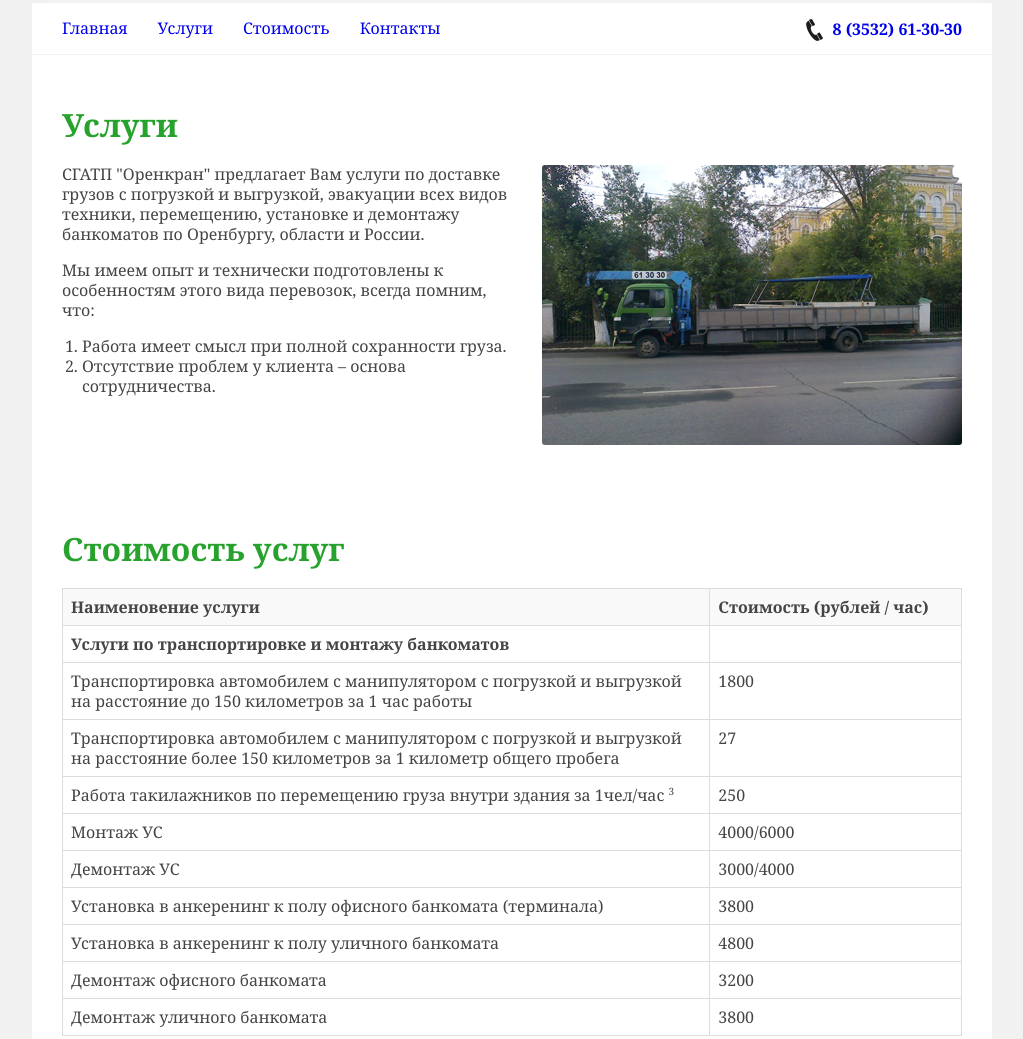
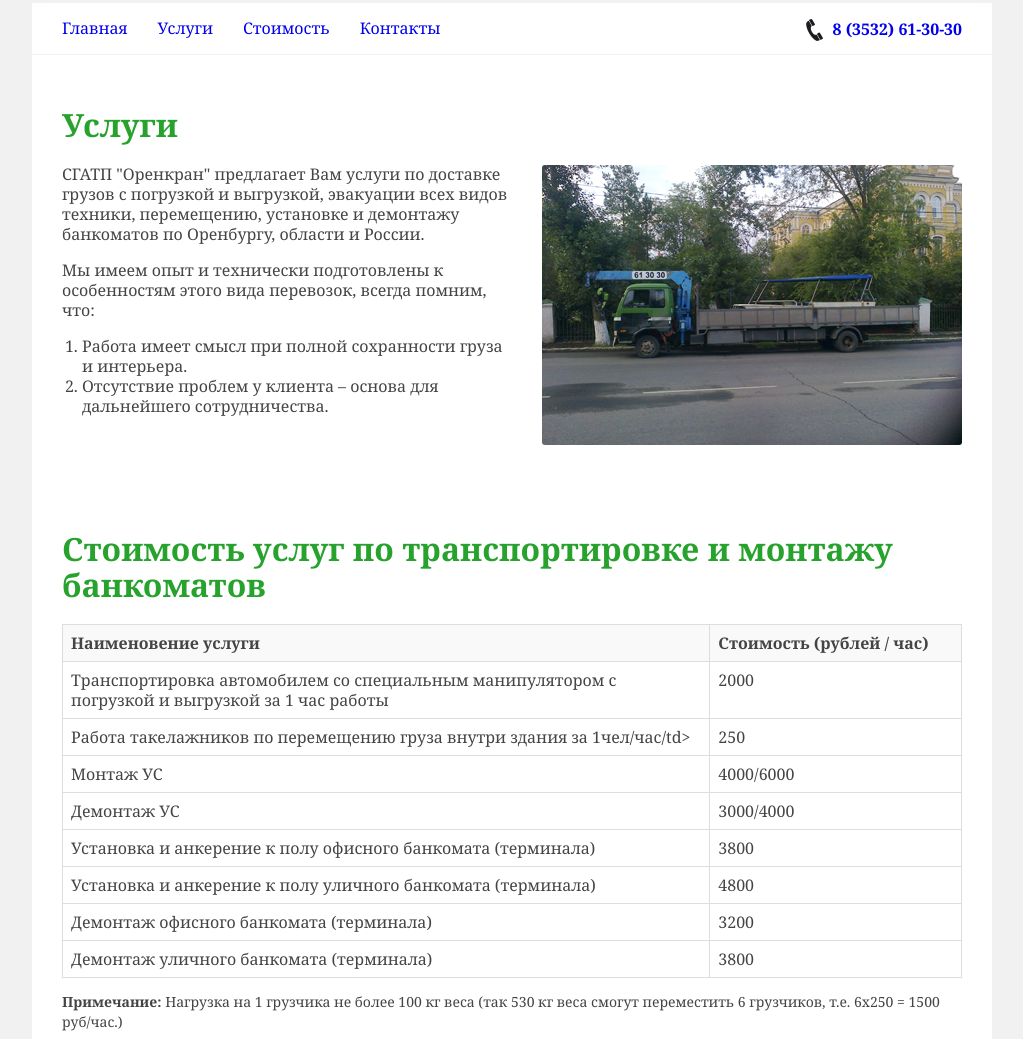
Before and after one commit to mgarmash/orenkran, a plain HTML site: page index.html in a window 1280 px wide. Shown: the part 179-1218 px from the top of the page, without its empty margins (128-1151 px from the left). Drawn offline with Linux system fonts and the light colour scheme.

Commit message:
добавлены изменения

```diff
--- a/index.html
+++ b/index.html
@@ -35,8 +35,8 @@
             <p>СГАТП "Оренкран" предлагает Вам услуги по доставке грузов с погрузкой и выгрузкой, эвакуации всех видов техники, перемещению, установке и демонтажу банкоматов по Оренбургу, области и России.</p>
             <p>Мы имеем опыт и технически подготовлены к особенностям этого вида перевозок, всегда помним, что:
             <ol>
-                <li>Работа имеет смысл при полной сохранности груза.</li>
-                <li>Отсутствие проблем у клиента – основа сотрудничества.</li>
+                <li>Работа имеет смысл при полной сохранности груза и интерьера.</li>
+                <li>Отсутствие проблем у клиента – основа для дальнейшего сотрудничества.</li>
             </ol>
             </p>
         </div>
@@ -46,7 +46,7 @@
     </div>
 
     <div class="row prices">
-        <h1><a name="prices"></a>Стоимость услуг</h1>
+        <h1><a name="prices"></a>Стоимость услуг по транспортировке и монтажу банкоматов</h1>
         <table>
             <thead class="title">
             <tr>
@@ -56,25 +56,14 @@
             </thead>
 
             <tbody>
-
             <tr>
-                <td class="title">Услуги по транспортировке и монтажу банкоматов</td>
-                <td></td>
+                <td>Транспортировка автомобилем со специальным манипулятором с погрузкой и выгрузкой
+                    за 1 час работы
+                </td>
+                <td>2000</td>
             </tr>
             <tr>
-                <td>Транспортировка автомобилем с манипулятором с погрузкой и выгрузкой на расстояние до 150 километров
-                    за 1 час работы
-                </td>
-                <td>1800</td>
-            </tr>
-            <tr>
-                <td>Транспортировка автомобилем с манипулятором с погрузкой и выгрузкой на расстояние более 150
-                    километров за 1 километр общего пробега
-                </td>
-                <td>27</td>
-            </tr>
-            <tr>
-                <td>Работа такилажников по перемещению груза внутри здания за 1чел/час <sup>3</sup></td>
+                <td>Работа такелажников по перемещению груза внутри здания за 1чел/час/td>
                 <td>250</td>
             </tr>
             <tr>
@@ -86,19 +75,19 @@
                 <td>3000/4000</td>
             </tr>
             <tr>
-                <td>Установка в анкеренинг к полу офисного банкомата (терминала)</td>
+                <td>Установка и анкерение к полу офисного банкомата (терминала)</td>
                 <td>3800</td>
             </tr>
             <tr>
-                <td>Установка в анкеренинг к полу уличного банкомата</td>
+                <td>Установка и анкерение к полу уличного банкомата (терминала)</td>
                 <td>4800</td>
             </tr>
             <tr>
-                <td>Демонтаж офисного банкомата</td>
+                <td>Демонтаж офисного банкомата (терминала)</td>
                 <td>3200</td>
             </tr>
             <tr>
-                <td>Демонтаж уличного банкомата</td>
+                <td>Демонтаж уличного банкомата (терминала)</td>
                 <td>3800</td>
             </tr>
             </tbody>
@@ -132,7 +121,7 @@
         <div class="one info">
             <h1><a name="contacts">Контакты</a></h1>
             <p><b>Красников Владимир Геннадьевич</b></p>
-            <p><b>Телефон:</b> 8 (3532) 61-30-30</p>
+            <p><b>Телефон:</b> 8 (922) 836-30-30</p>
             <p><b>Email:</b> <a href="mailto:gruz@orenkran.ru">gruz@orenkran.ru</a></p>
             <p><b>Адрес:</b> 460014, г .Оренбург, ул.Челюскинцев, дом 17А, кв.50</p>
         </div>
```
Also changed, not shown: prices.html (+1 -1 lines), 2 other files.
